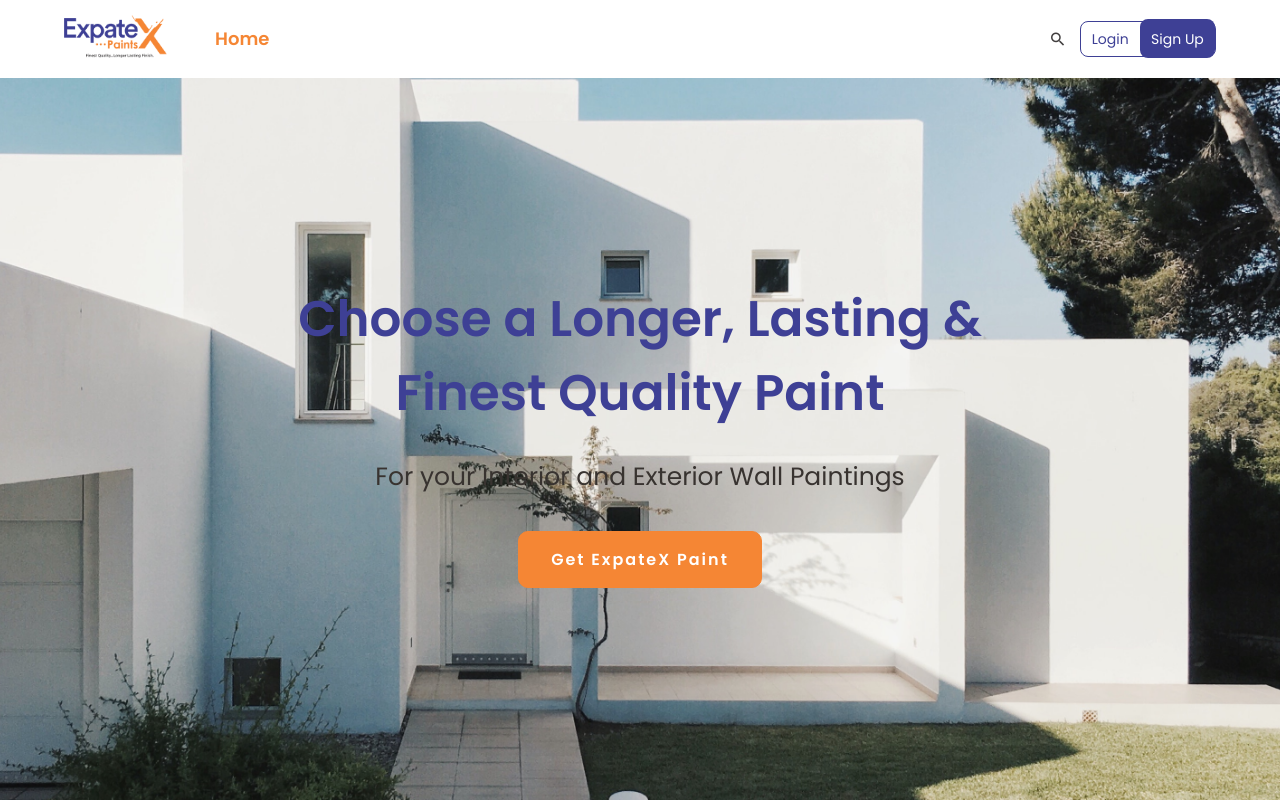
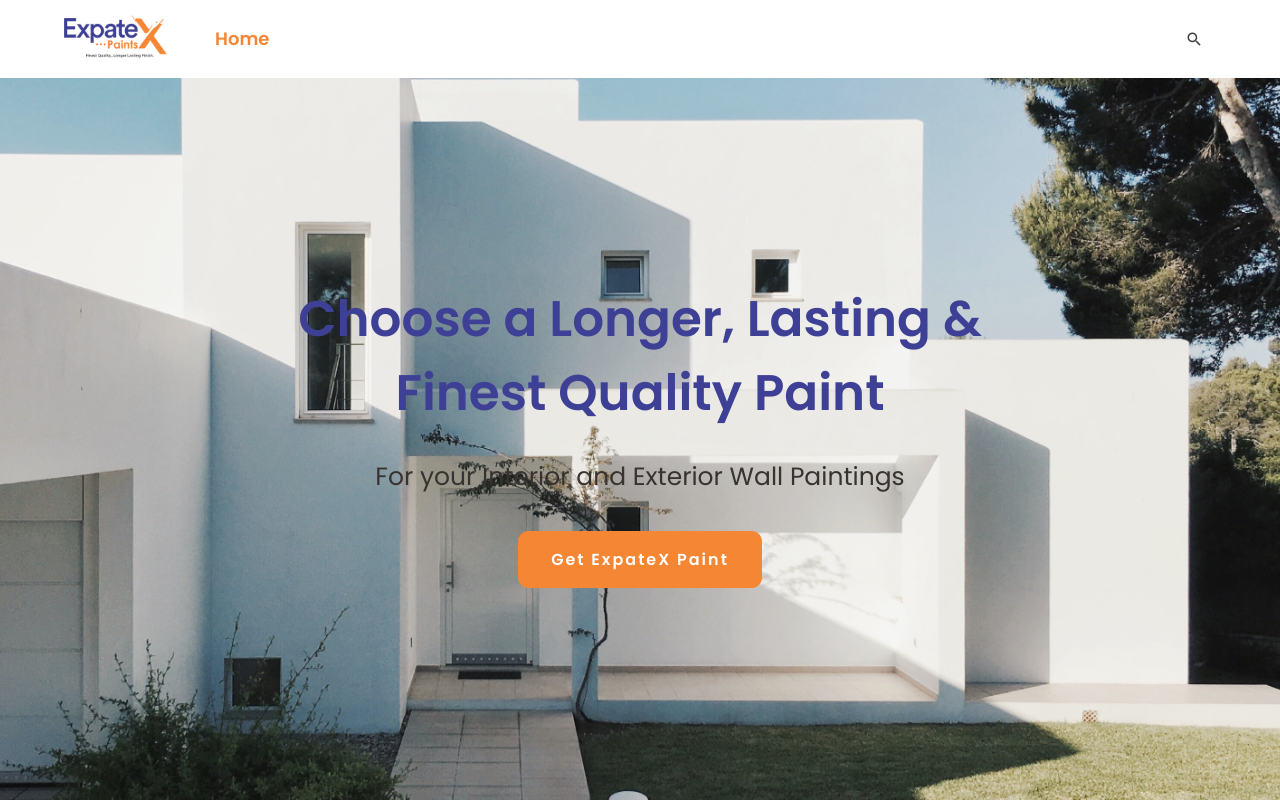
Before and after one commit to blade-01/expatex, a Vue app: page / in a window 1280 px wide. Shown: the top 802 px of the page. Built offline with nearby package versions, Linux system fonts and the light colour scheme.

Commit message:
Updated: Added searchbar

```diff
--- a/src/components/navbar/TheHeader.vue
+++ b/src/components/navbar/TheHeader.vue
@@ -18,15 +18,15 @@
         </div>
         <div class="flex-nav">
           <div class="log-sign">
-            <span class="mdi mdi-magnify"></span>
-            <ul class="hide-on-sm">
-              <li>
-                <router-link :to="{ name: 'contact-us' }">Login</router-link>
-              </li>
-              <li>
-                <router-link :to="{ name: 'contact-us' }">Sign Up</router-link>
-              </li>
-            </ul>
+            <transition name="fade">
+              <div class="input-field" v-show="searchBar">
+                <input type="search" placeholder="Search..." />
+              </div>
+            </transition>
+            <span
+              class="mdi mdi-magnify"
+              @click="searchBar = !searchBar"
+            ></span>
           </div>
           <div
             @click="openNav"
@@ -49,6 +49,7 @@
   data() {
     return {
       open: false,
+      searchBar: false,
       routes: [
         {
           name: "home",
@@ -160,8 +161,14 @@
 }
 .flex-nav {
   @include flex(flex, space-between, center, row);
-  ul {
-    display: none;
+  .input-field {
+    padding: 1rem;
+    background: $white;
+    position: absolute;
+    top: 0;
+    margin-top: 78px;
+    left: 0;
+    width: 100%;
   }
 }
 .log-sign {
@@ -169,6 +176,31 @@
   span {
     margin-right: 0.8rem;
     @include font(18px, 500, 21px, $nav-color);
+  }
+}
+.fade-enter-active,
+.fade-leave-active {
+  transition: opacity 0.5s ease;
+}
+
+.fade-enter-from,
+.fade-leave-to {
+  opacity: 0;
+}
+
+@media screen and (min-width: 700px) {
+  .flex-nav {
+    .input-field {
+      position: relative;
+      top: 0;
+      left: 0;
+      padding: 0;
+      background: none;
+      input {
+        width: 300px;
+        margin: 0 1rem 0 0;
+      }
+    }
   }
 }
 @media screen and (min-width: 1000px) {
```
